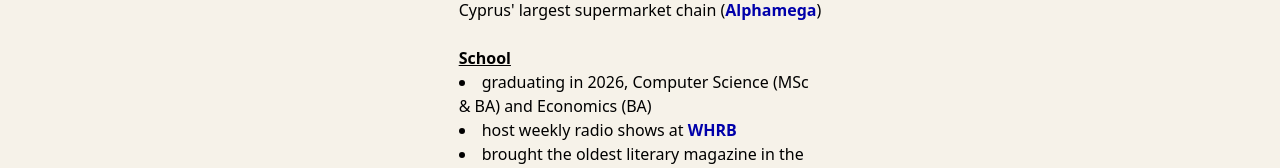
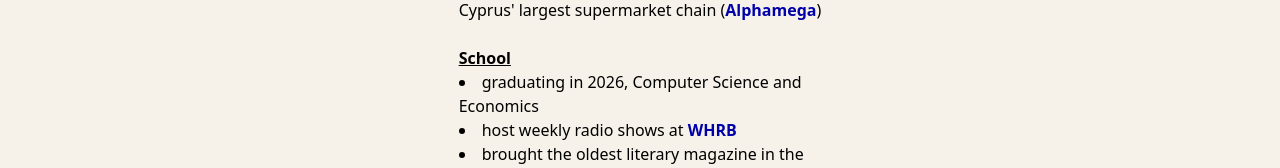
Before and after one commit to andreaslordos/personal-website, a React (Create React App) app: page / in a window 1280 px wide. Shown: the part 611-779 px from the top of the page. Built offline with nearby package versions, Linux system fonts and the light colour scheme.

Commit message:
updated home

```diff
--- a/src/pages/Home.jsx
+++ b/src/pages/Home.jsx
@@ -36,7 +36,7 @@ const Home = () => {
           <br/>
           <b><u>School</u></b>
           <ul className='list-disc list-inside'>
-            <li>graduating in 2026, Computer Science (MSc & BA) and Economics (BA)</li>
+            <li>graduating in 2026, Computer Science and Economics</li>
             <li>host weekly radio shows at <a href="https://www.whrb.org" target='_blank' rel="noreferrer"><b>WHRB</b></a></li>
             <li>brought the oldest literary magazine in the country (<b><a href="https://theharvardadvocate.com" target="_blank" rel="noreferrer">The Advocate</a></b>) into the 21st century</li>
             <li>helped teach a <b>Discrete Math</b> class</li>
```
